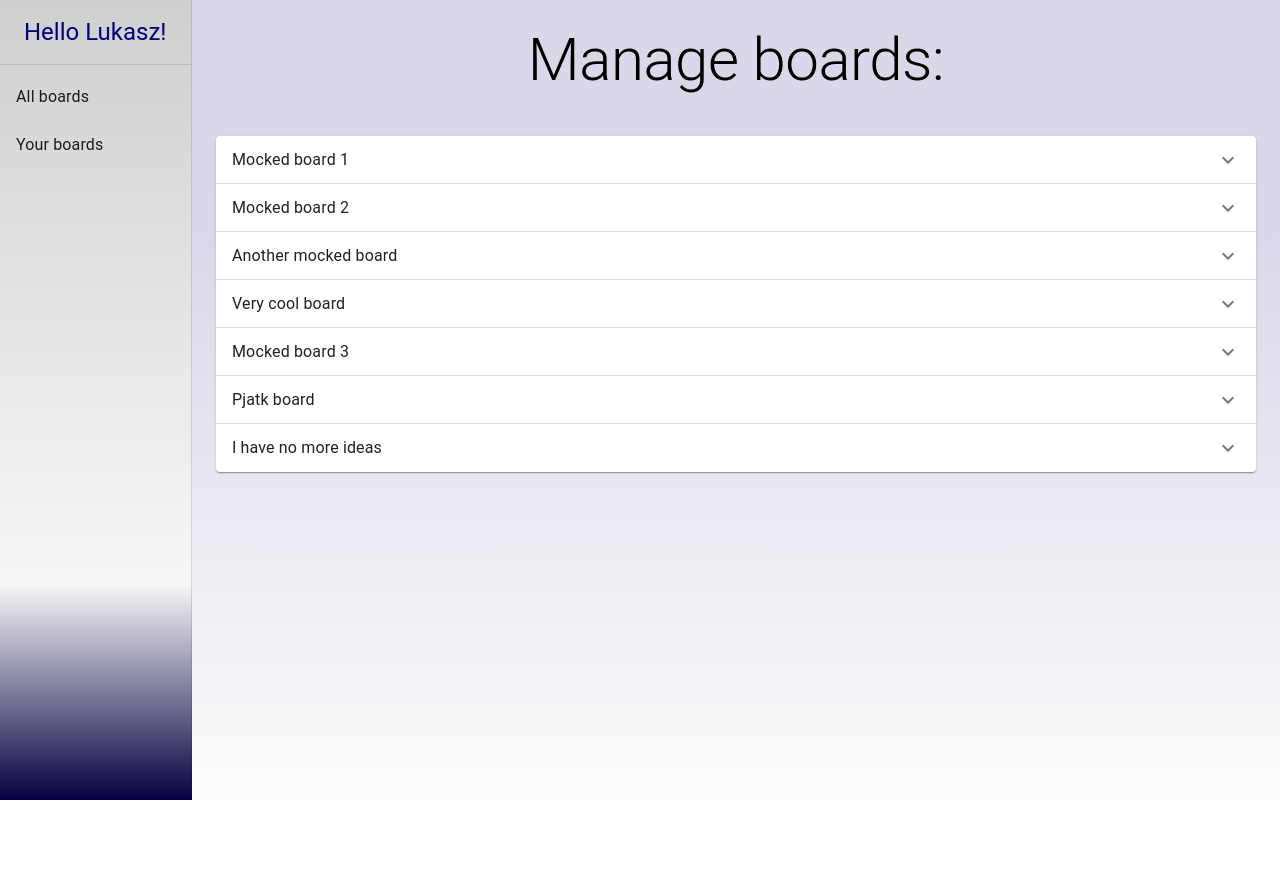
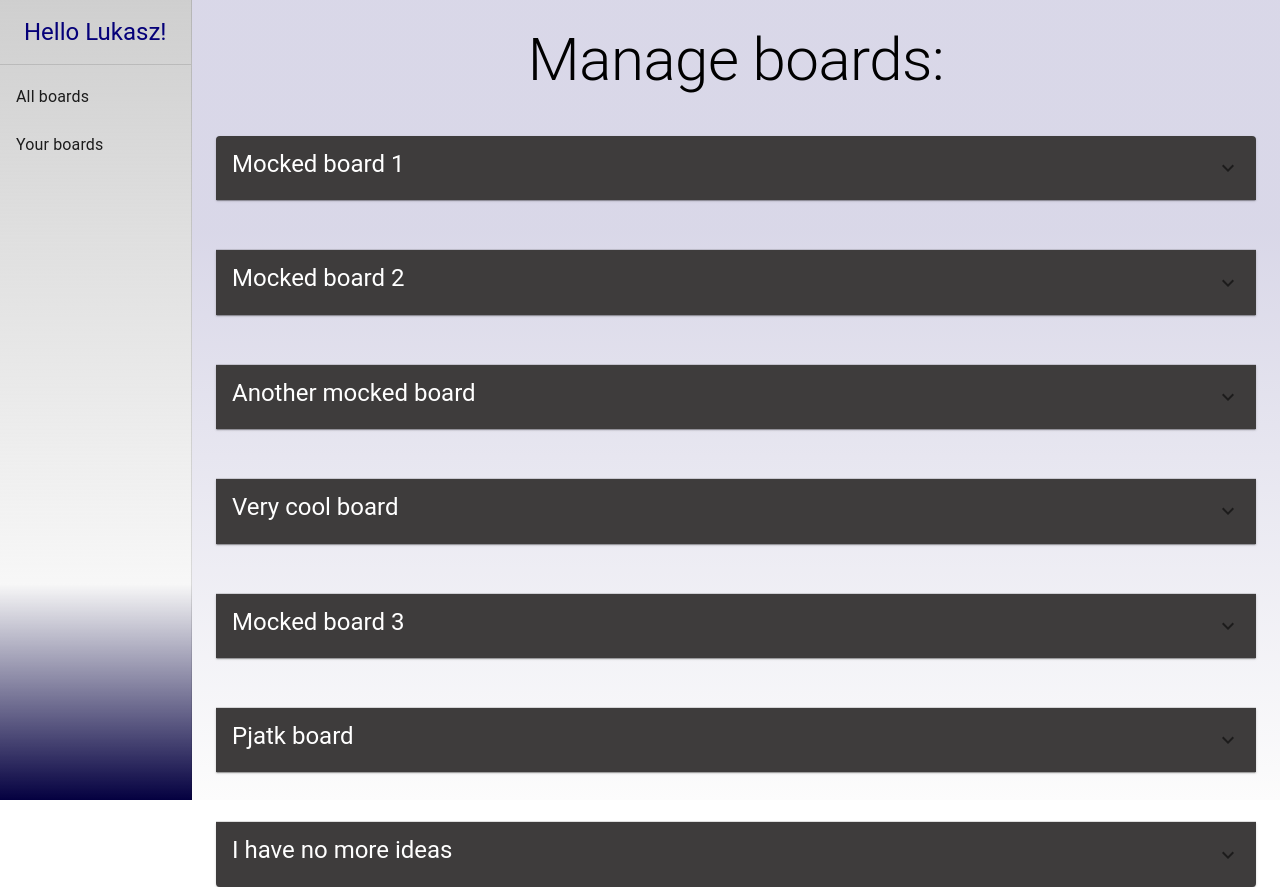
Before and after one commit to Kameal22/trello-inspired-app, a React (Create React App) app: page /1234/boards in a window 1280 px wide. Before the commit the page ends 800 px from the top, so only its background shows below. Built offline with nearby package versions, Linux system fonts and the light colour scheme.

Commit message:
Added styles to ManageBoards components

```diff
--- a/src/components/BoardAccordion/BoardAccordion.js
+++ b/src/components/BoardAccordion/BoardAccordion.js
@@ -3,14 +3,21 @@ import {Accordion, AccordionDetails, AccordionSummary, Typography} from "@mui/ma
 import {ExpandMoreOutlined} from "@mui/icons-material";
 import BoardMembersTable from "../BoardMembersTable/BoardMembersTable";
 
+const boardAccordionStyle = {
+    backgroundColor: "rgba(62,60,60)",
+    color: "white",
+    marginBottom: 50
+}
+
 const BoardAccordion = ({name, users}) => {
     return (
-        <Accordion>
+        <Accordion style={boardAccordionStyle}>
             <AccordionSummary expandIcon={<ExpandMoreOutlined/>}>
-                <Typography>{name}</Typography>
+                <Typography gutterBottom variant="h5">{name}</Typography>
             </AccordionSummary>
-            <AccordionDetails>
-                <BoardMembersTable users={users}/>
+            <AccordionDetails style={{color: "white"}}>
+                {users.length > 0 ?
+                    <BoardMembersTable users={users}/> : <Typography>You are the only member</Typography>}
             </AccordionDetails>
         </Accordion>
     );
--- /dev/null
+++ b/src/components/BoardMembersTable/BoardMemberTable.css
@@ -0,0 +1,8 @@
+.board th {
+    color: white;
+    font-size: 1.2rem;
+}
+
+.board td {
+    color: white;
+}
--- a/src/components/BoardMembersTable/BoardMembersTable.js
+++ b/src/components/BoardMembersTable/BoardMembersTable.js
@@ -1,5 +1,6 @@
 import React from 'react';
 import {Table, TableBody, TableCell, TableContainer, TableHead, TableRow} from "@mui/material";
+import "./BoardMemberTable.css"
 
 const BoardMembersTable = ({users}) => {
     const userRows = users.map(user =>
@@ -10,8 +11,8 @@ const BoardMembersTable = ({users}) => {
         </TableRow>)
 
     return (
-        <TableContainer>
-            <Table>
+        <TableContainer className="board">
+            <Table >
                 <TableHead>
                     <TableCell>Name</TableCell>
                     <TableCell>Number of tasks</TableCell>
--- a/src/pages/ManageBoardsPage.js
+++ b/src/pages/ManageBoardsPage.js
@@ -15,7 +15,7 @@ const ManageBoardsPage = () => {
     return (
         <div>
             <Typography variant="h2" style={boardsPageStyle}>Manage boards:</Typography>
-            {boardAccordions}
+                {boardAccordions}
         </div>
     );
 };
```
